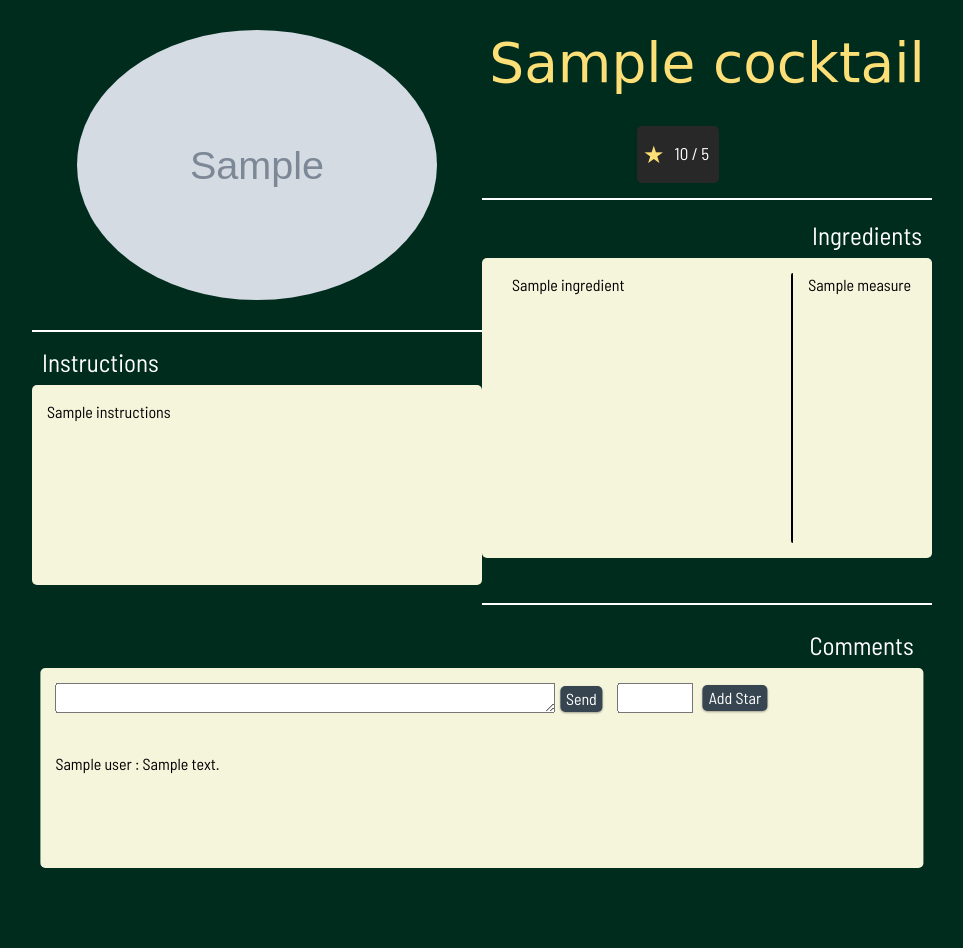
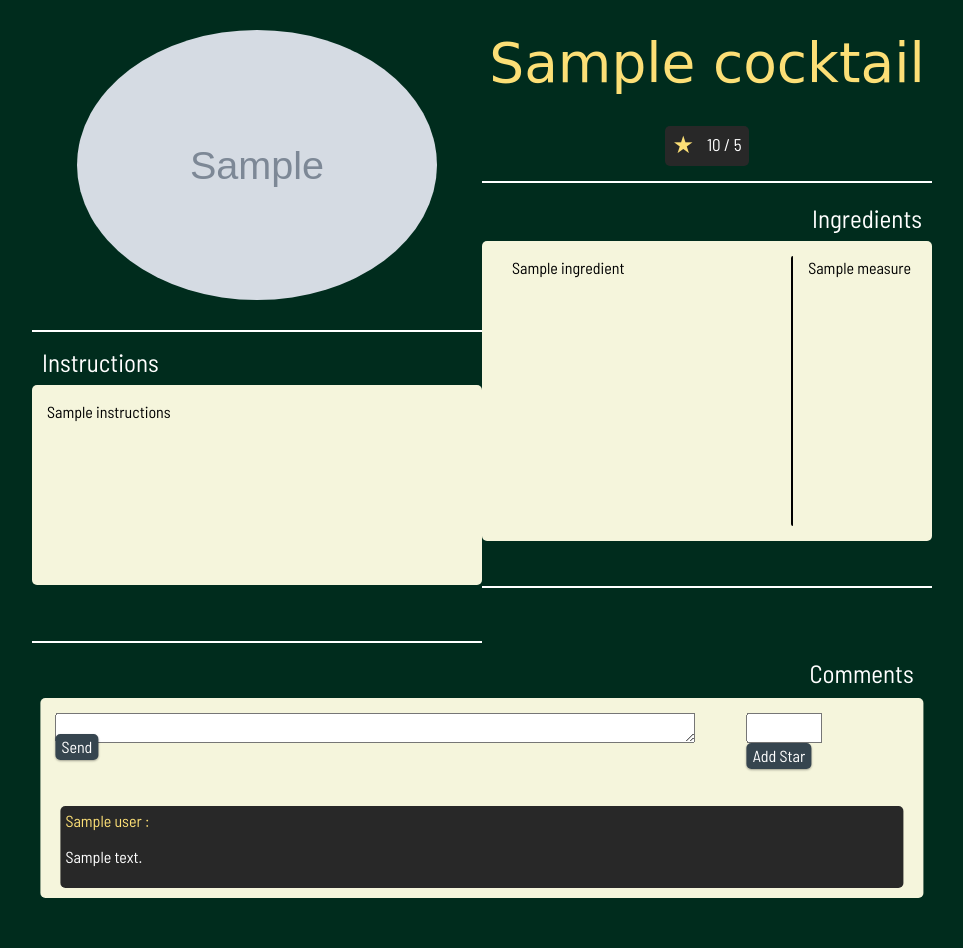
Before and after one commit to xNatthapol/SIP, a Django app: template SIP/templates/sip/cocktail_detail.html in a window 1280 px wide; the page is wider, and only the part inside the window is pictured. Shown: the part 110-1058 px from the top of that part, without its empty margins (158-1121 px from the left). Before the commit the page ends 978 px from the top of that part, so only its background shows below. Run offline with Django 4.2, Linux system fonts and the light colour scheme; the template is opened without the code that fills it: most values are stand-ins (such as "Sample title", 1, 10 or a date in 2020); grey boxes marked "Sample" are stand-in pictures; parts of the project's set-up code (start-up, migrations or seed data) failed here and were passed over; some libraries are stand-ins or nearby versions; some web fonts are replaced.

Commit message:
improved detail page

```diff
--- a/SIP/templates/sip/cocktail_detail.html
+++ b/SIP/templates/sip/cocktail_detail.html
@@ -14,6 +14,7 @@
         /* background-color: aqua; */
         /* position: static; */
         /* overflow-x: scroll; */
+        overflow-x: hidden;
     }
 
     /* @media all and (max-width: 1350px) {
@@ -38,7 +39,6 @@
     .ingree {
         width: 450px;
         margin-top: 15px;
-        /* background-color: aqua; */
         padding-bottom: 45px;
         padding-top: 20px;
         border-bottom: #ffffff solid 2px;
@@ -110,6 +110,8 @@
         height: 200px;
         max-width: 450px;
         max-height: 200px;
+        padding-bottom: 40px;
+        border-bottom: white solid 2px;
     }
 
     #intr-text {
@@ -137,15 +139,18 @@
         color: white;
         background-color:#282828;
         display: inline-flex;
-        padding-left: 6px;
+        /* padding-left: 6px; */
         border-radius: 5px;
-        margin-left: 155px
+        height: 40px;
+        padding-left: 7px;
+        padding-right: 7px;
     }
 
     .star {
         color: #FCDF76;
         font-size: 24px; /* Adjust the size as needed */
         display: inline-block;
+        margin-right: 3px;
     }
 
     .star.half {
@@ -155,9 +160,9 @@
         color: transparent;
     }
 
-    .star.half, .star {
+    /* .star.half, .star {
         margin-top: 10px;
-    }
+    } */
 
     img {
         max-width: 450px;
@@ -171,10 +176,10 @@
     }
 
     .reviews {
-        margin-top: 10px;
-        /* margin-left: 200px; */
+        margin-top: 55px;
         width: 69vw;
         max-width: 69vw;
+        min-width: 50vw;
         display: inline-table;
         margin-bottom: 50px;
         overflow-y: scroll;
@@ -186,7 +191,7 @@
         color: #ffffff;
         font-size: 25px;
         margin-left: 10px;
-        margin-top: 15px;
+        margin-top: -40px;
         float: right;
         margin-right: 10px;
     }
@@ -199,7 +204,6 @@
         /* max-width: 450px; */
         /* max-height: 200px; */
         padding: 15px;
-        overflow-y: scroll;
     }
 
     .send-butt {
@@ -217,30 +221,29 @@
 
     .form-group {
         display: inline-flex;
-        /* margin-left: 10px;
-        width: 300px; */
+        height: fit-content;
     }
 
     #avg-scr {
         font-size: 17px;
         color: #ffffff;
         margin-left: 10px;
-        margin-top: 15px;
-        /* float: right; */
-        margin-right: 10px;
+        margin-top: 6px;
     }
 
     textarea {
         max-height: 30px;
         min-height: 30px;
-        width: 500px;
+        width: fit-content;
         min-width: 300px;
-        overflow: scroll;
+        overflow-x: scroll;
+        scroll-behavior: smooth;
+        width: 50vw;
     }
 
     #senddd {
         position: relative;
-        top: -8px;
+        top: -9px;
     }
 
     .big-block {
@@ -250,6 +253,41 @@
         min-width: 900px;
         margin-left: 50%;
         transform: translateX(-50%);
+    }
+
+    .comments {
+        line-height: 2px;
+        padding: 5px;
+        padding-bottom: 0;
+        overflow: scrollง;
+        /* overflow-x: scroll; */
+        overflow-y: scroll;
+        overflow-wrap: break-word;
+        height: 100px;
+    }
+
+    #commento {
+        background-color: #282828;
+        padding: 5px;
+        line-height: 20px;
+        border-radius: 5px;
+        color: white;
+        display: block;
+    }
+
+    .star-container {
+        text-align: center;
+    }
+
+    #rev-user {
+        color: #FCDF76;
+    }
+
+    #rev-mess {
+        color: white;
+        max-width: fit-content;
+        overflow: hidden;
+        overflow-wrap: break-word;
     }
 
 </style>
@@ -345,14 +383,19 @@
                 </form>
             </div>
 
+            <!-- Comments -->
+            <div class="comments">
                 {% if reviews %}
                     {% for review in reviews %}
-                    <p class="text">{{ review.user }} : {{ review.message }}</p>
+                        <div class="text" id="commento">
+                            <p id="rev-user">{{ review.user }} :</p> <p id="rev-mess">{{ review.message }}</p>
+                        </div>
                         <br>
                     {% endfor %}
                 {% else %}
-                <p class="text">No reviews available.</p>
+                    <p class="text">No reviews yet.</p>
                 {% endif %}
+            </div>
         </div>
     </div>
 
--- a/SIP/templates/sip/index.html
+++ b/SIP/templates/sip/index.html
@@ -132,7 +132,6 @@
 </style>
 
 
-</head>
 <body>
     <h1 class="tdy-rec-text">Searched Cocktails</h1>
 
```
Lines whose indentation alone changed are shown as unchanged.
